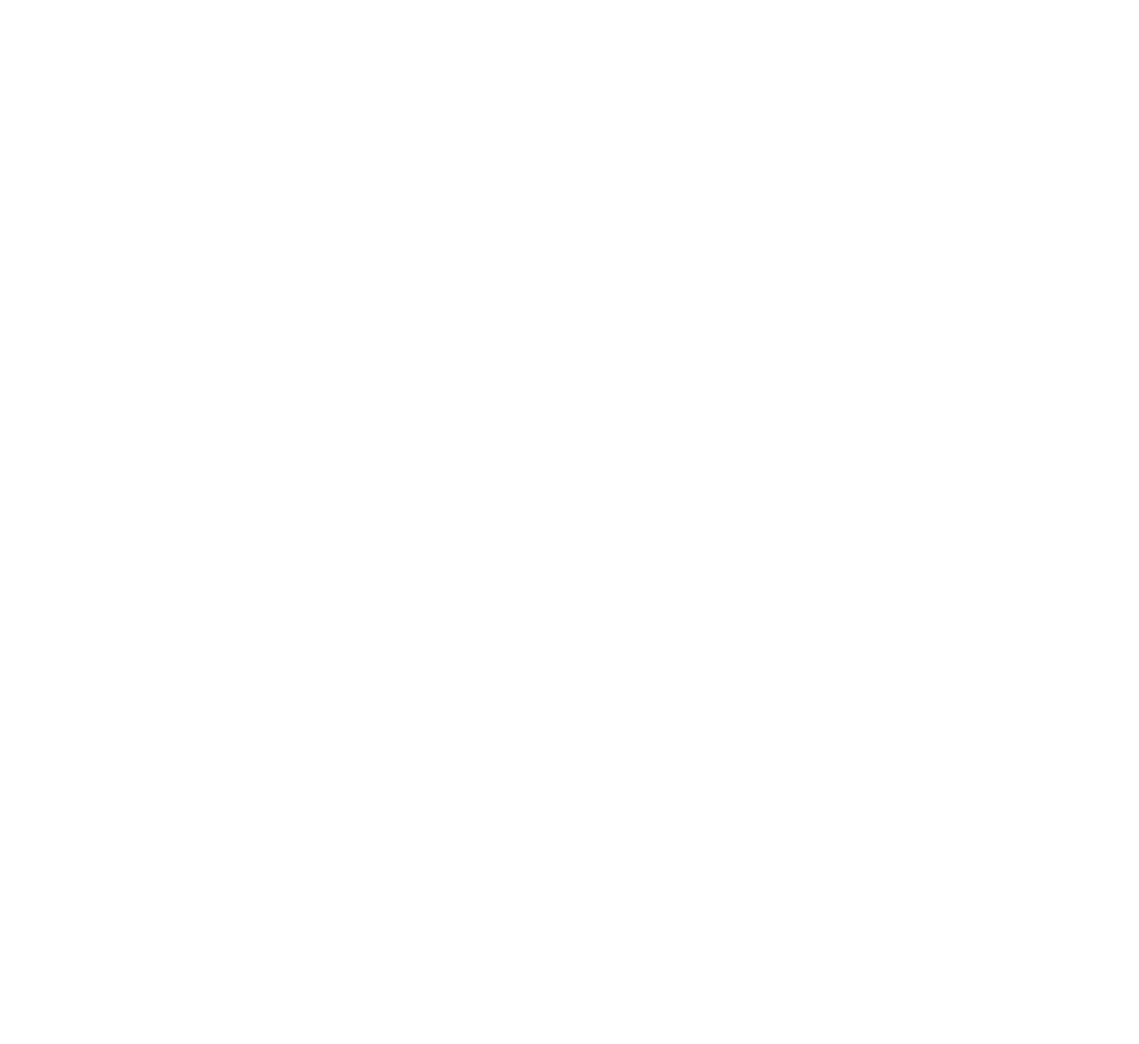
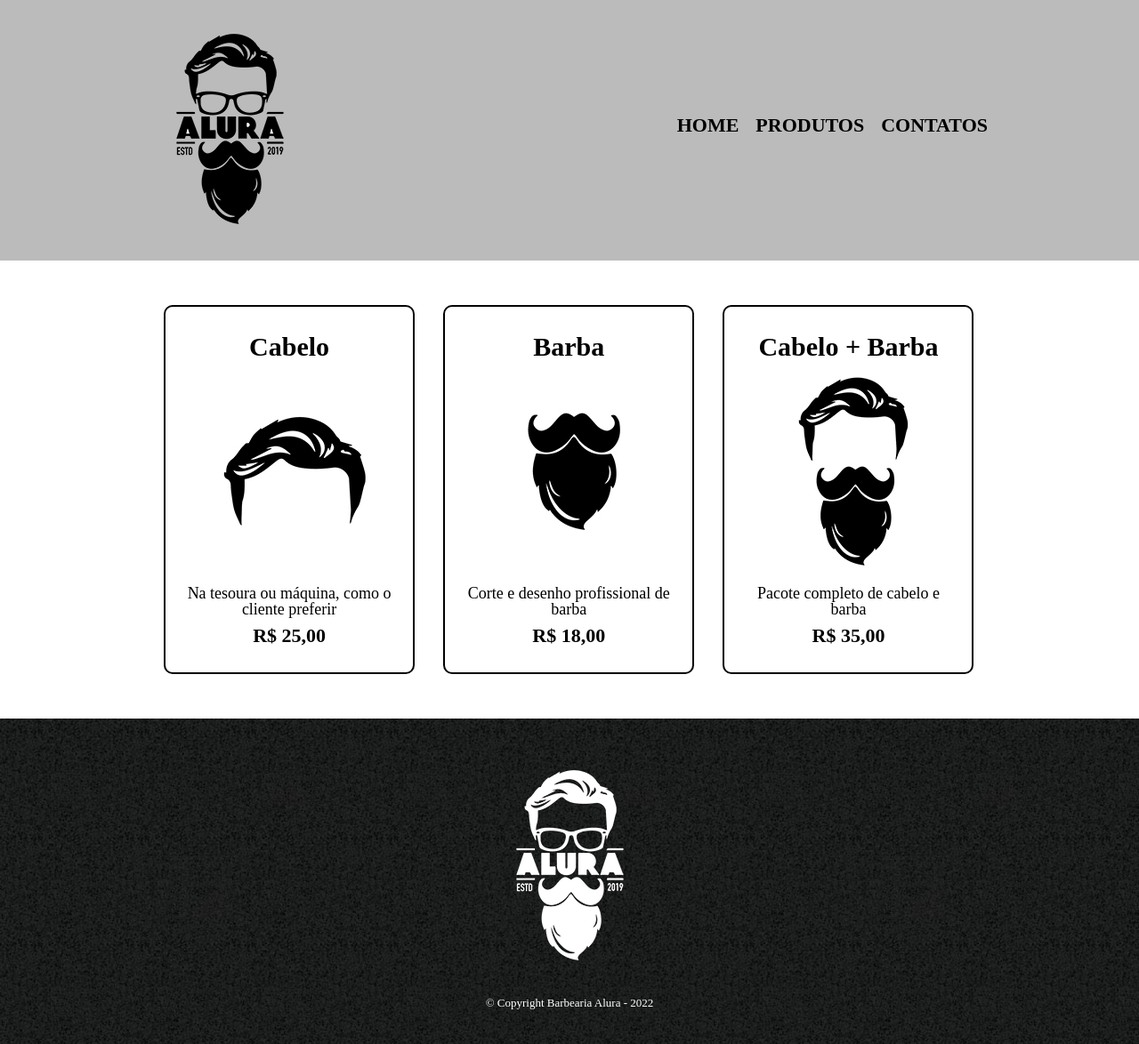
Before and after one commit to sruinascimento/front-end-Alura, a plain HTML site: page HTML5 e CSS3/produtos.html in a window 1280 px wide. Shown: the whole page at 89% size. Before the commit the page ends 800 px from the top, so only its background shows below. Drawn offline with Linux system fonts and the light colour scheme.

Commit message:
pagina de produtos concluida

```diff
--- a/HTML5 e CSS3/produtos.html
+++ b/HTML5 e CSS3/produtos.html
@@ -3,8 +3,49 @@
     <head>
         <meta charset="UTF-8">
         <title>Produtos | Barbearia Alura</title>
+        <link rel="stylesheet" href="/styles/reset.css">
+        <link rel="stylesheet" href="/styles/produtos.css">
     </head>
     <body>
+        <header>
+            <div class="caixa">
+                <h1 class="logo"><img src="./imagens/logo.png" alt="logo"></h1>
+                <nav>
+                    <ul>
+                        <li><a href="index.html">Home</a></li>
+                        <li><a href="produtos.html">Produtos</a></li>
+                        <li><a href="contato.html">Contatos</a></li>
+                    </ul>
+                </nav>
+            </div>
+        </header>
 
+        <main>
+            <ul class="produtos">
+                <li>
+                    <h2>Cabelo</h2>
+                    <img src="./imagens/cabelo.jpg">
+                    <p class="produto-descricao">Na tesoura ou máquina, como o cliente preferir</p>
+                    <p class="produto-preco">R$ 25,00</p>
+                </li>
+                <li>
+                    <h2>Barba</h2>
+                    <img src="./imagens/barba.jpg">
+                    <p class="produto-descricao">Corte e desenho profissional de barba</p>
+                    <p class="produto-preco">R$ 18,00</p>
+                </li>
+                <li>
+                    <h2>Cabelo + Barba</h2>
+                    <img src="./imagens/cabelo+barba.jpg">
+                    <p class="produto-descricao">Pacote completo de cabelo e barba</p>
+                    <p class="produto-preco">R$ 35,00</p>
+                </li>
+            </ul>
+        </main>
+
+        <footer>
+            <img src="./imagens/logo-branco.png">
+            <p class="copyright">&copy; Copyright Barbearia Alura - 2022</p>
+        </footer>
     </body>
 </html>
--- a/HTML5 e CSS3/styles/produtos.css
+++ b/HTML5 e CSS3/styles/produtos.css
@@ -1,14 +1,18 @@
 header {
     background-color: #BBBBBB;
+    padding: 20px 0px;
 }
 
-.logo {
-    display: inline-block;
-    width: 40%;
+.caixa {
+    position: relative;
+    width: 940px;
+    margin: 0 auto;
 }
 
 nav {
-    display: inline-block;
+    position: absolute;
+    top: 110px;
+    right: 0px;
 }
 
 nav a {
@@ -19,7 +23,69 @@ nav a {
     text-decoration: none;
 }
 
+nav a:hover {
+    color: #C78C19;
+    text-decoration: underline;
+}
+
 nav li {
     display: inline;
     margin: 0 0 0 15px;
 }
+
+.produtos {
+    width: 940px;
+    margin: 0 auto;
+    padding: 50px 0;
+}
+.produtos li {
+    display: inline-block;
+    text-align: center;
+    width: 30%;
+    vertical-align: top;
+    margin: 0 1.5%;
+    padding: 30px 20px;
+    box-sizing: border-box;
+    border: solid 2px #000000;
+    border-radius: 10px;
+}
+
+.produtos li:hover {
+    border-color: #C78C19;
+}
+
+.produtos li:hover h2 {
+    font-size: 34px;
+}
+
+.produtos li:active {
+    border-color: #088C19;
+}
+
+
+.produtos h2 {
+    font-size: 30px;
+    font-weight: bold;
+}
+
+.produto-descricao {
+    font-size: 18px;
+}
+
+.produto-preco {
+    font-size: 22px;
+    font-weight: bold;
+    margin-top: 10px;
+}
+
+footer {
+    text-align: center;
+    background-image: url("../imagens/bg.jpg");
+    padding: 40px 0;
+}
+
+.copyright {
+    color: #FFFFFF;
+    font-size: 13px;
+    margin-top: 20px;
+}
```
